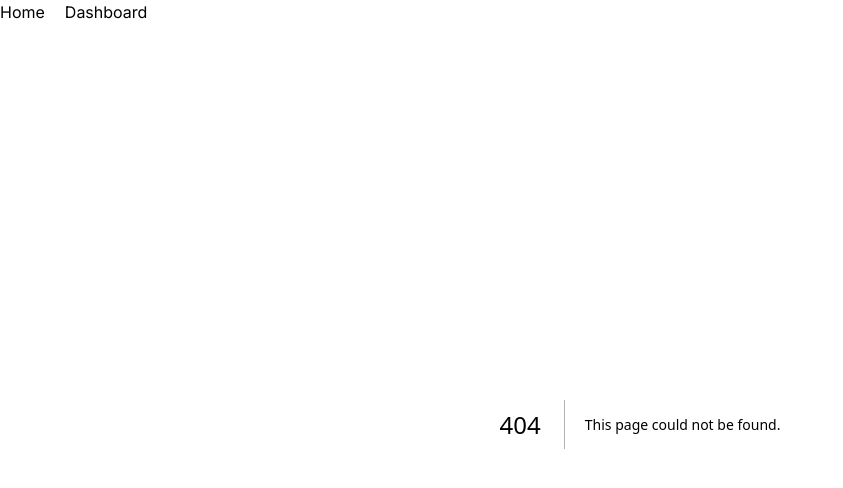
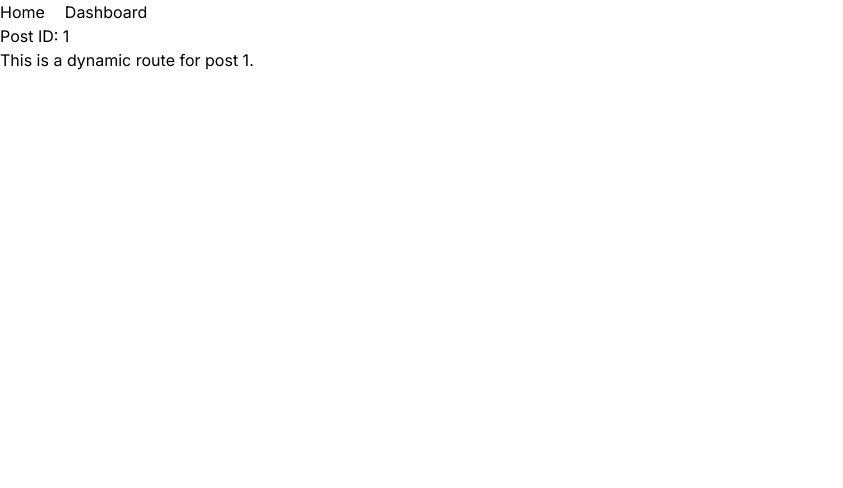
Before and after one commit to SeongYoonMin/only_react, a Next.js app: page /dashboard/1 in a window 1280 px wide. Before the commit this address had no page. Shown: the top 488 px of the page, without its empty margins (0-843 px from the left). Built offline with nearby package versions, Linux system fonts and the light colour scheme.

Commit message:
feat: dynamic route

```diff
--- /dev/null
+++ b/app/dashboard/[id]/page.tsx
@@ -0,0 +1,15 @@
+import { useRouter } from "next/router"
+
+const PostPage = () => {
+  const router = useRouter()
+  const { id } = router.query
+
+  return (
+    <div>
+      <h1>Post ID: {id}</h1>
+      <p>This is a dynamic route for post {id}.</p>
+    </div>
+  )
+}
+
+export default PostPage
```
